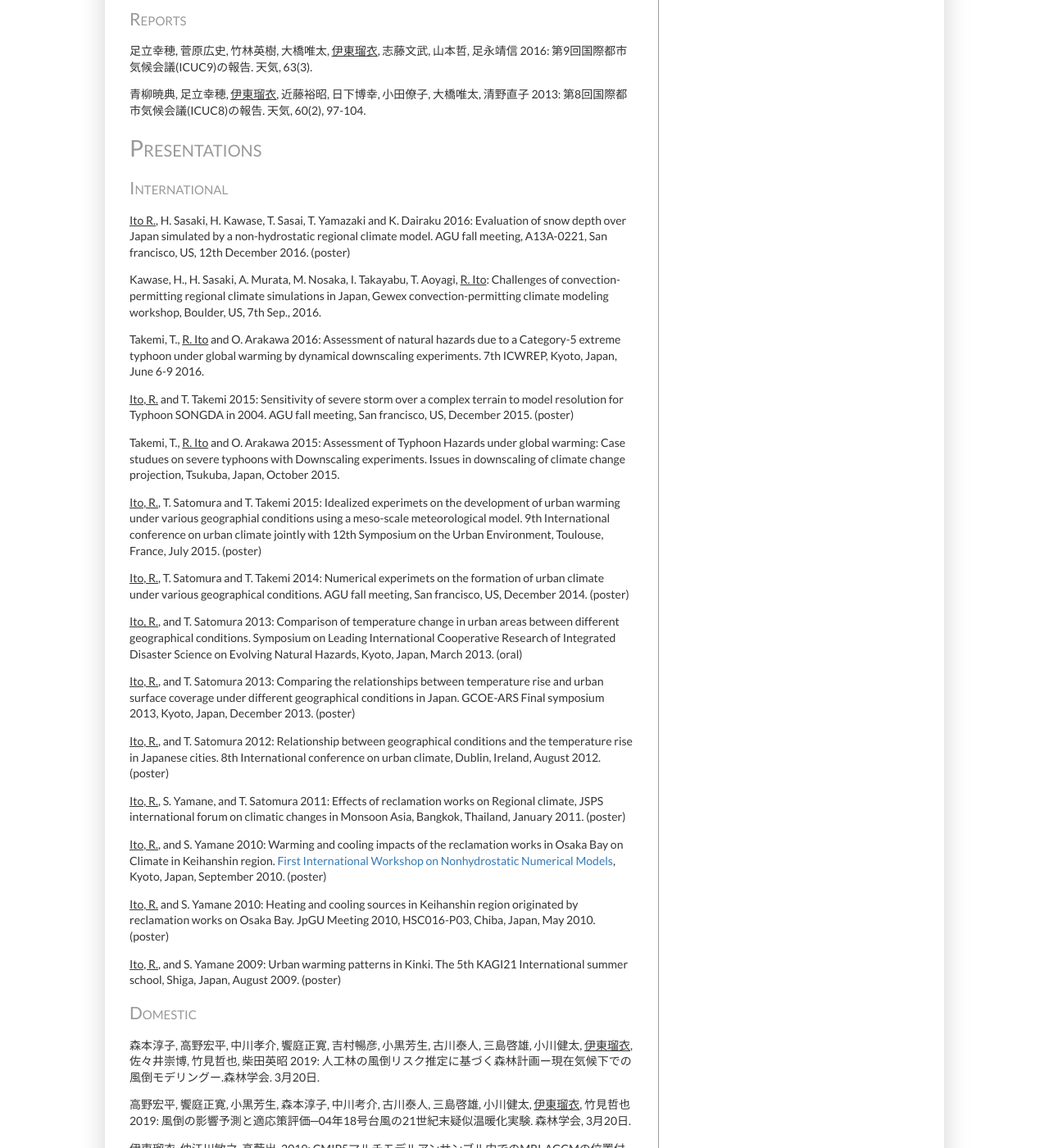
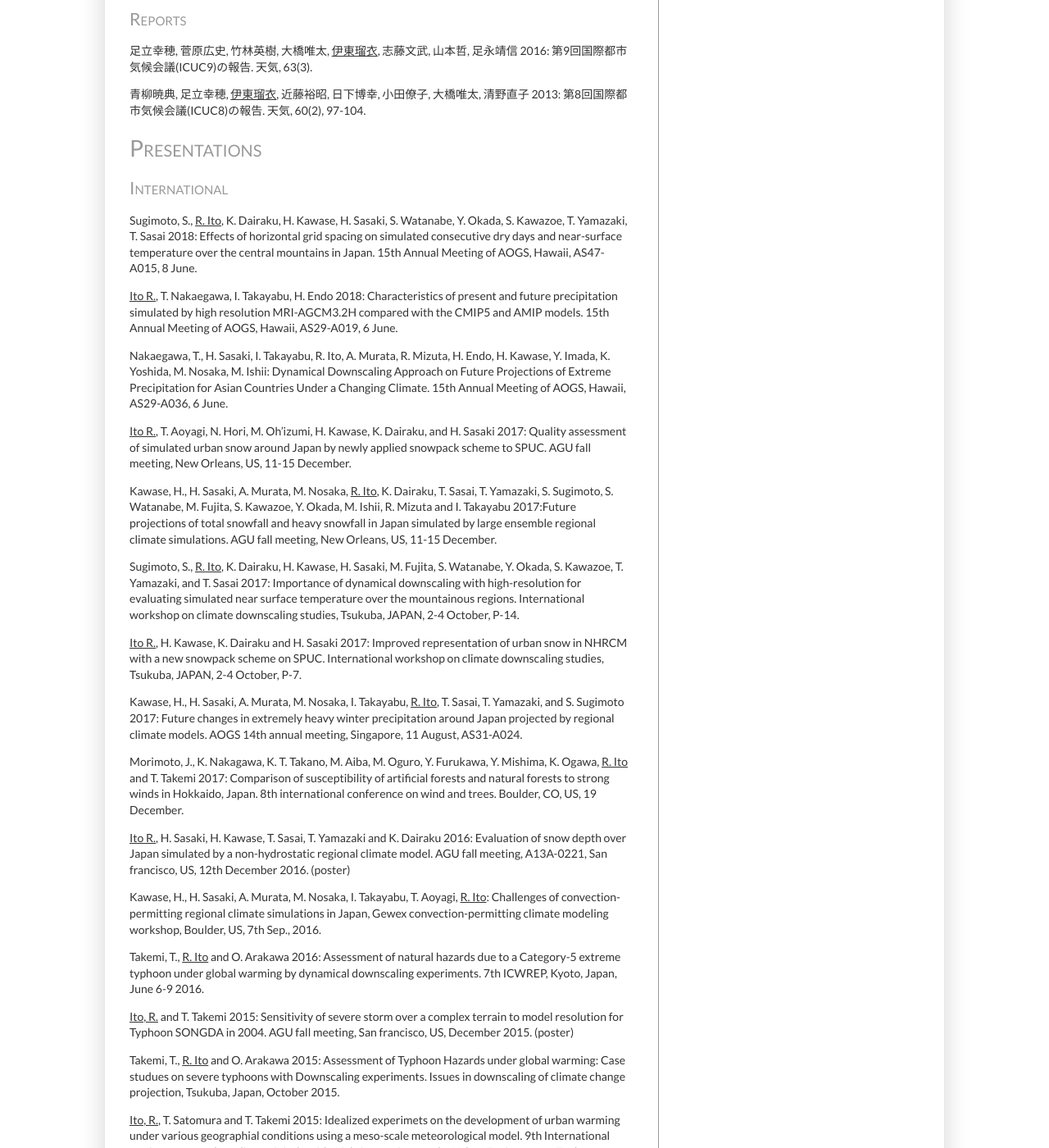
Before and after one commit to rui-climbiz/rui-climbiz.github.io, a Jekyll site: the page built from publications.html, in a window 1280 px wide and 1400 px high, scrolled down 1695 px. Shown: the whole window at 82% size. Built offline with Jekyll 4.4.1, drawn with Linux system fonts in a browser that asks for light colours.

Commit message:
Update publications.html

```diff
--- a/publications.html
+++ b/publications.html
@@ -32,6 +32,15 @@
 <p>青柳暁典, 足立幸穂, <u>伊東瑠衣</u>, 近藤裕昭, 日下博幸, 小田僚子, 大橋唯太, 清野直子 2013: 第8回国際都市気候会議(ICUC8)の報告. 天気, 60(2), 97-104.</p>
 <h1>Presentations</h1>
 <h2>International</h2>
+<p>Sugimoto, S., <u>R. Ito</u>, K. Dairaku, H. Kawase, H. Sasaki, S. Watanabe, Y. Okada, S. Kawazoe, T. Yamazaki, T. Sasai 2018: Effects of horizontal grid spacing on simulated consecutive dry days and near-surface temperature over the central mountains in Japan. 15th Annual Meeting of AOGS, Hawaii, AS47-A015, 8 June.</p>
+<p><u>Ito R.</u>, T. Nakaegawa, I. Takayabu, H. Endo 2018: Characteristics of present and future precipitation simulated by high resolution MRI-AGCM3.2H compared with the CMIP5 and AMIP models. 15th Annual Meeting of AOGS, Hawaii, AS29-A019, 6 June.</p>
+<p>Nakaegawa, T., H. Sasaki, I. Takayabu, R. Ito, A. Murata, R. Mizuta, H. Endo, H. Kawase, Y. Imada, K. Yoshida, M. Nosaka, M. Ishii: Dynamical Downscaling Approach on Future Projections of Extreme Precipitation for Asian Countries Under a Changing Climate. 15th Annual Meeting of AOGS, Hawaii, AS29-A036, 6 June.</p>
+<p><u>Ito R.</u>, T. Aoyagi, N. Hori, M. Oh’izumi, H. Kawase, K. Dairaku, and H. Sasaki 2017: Quality assessment of simulated urban snow around Japan by newly applied snowpack scheme to SPUC. AGU fall meeting, New Orleans, US, 11-15 December.</p>
+<p>Kawase, H., H. Sasaki, A. Murata, M. Nosaka, <u>R. Ito</u>, K. Dairaku, T. Sasai, T. Yamazaki, S. Sugimoto, S. Watanabe, M. Fujita, S. Kawazoe, Y. Okada, M. Ishii, R. Mizuta and I. Takayabu 2017:Future projections of total snowfall and heavy snowfall in Japan simulated by large ensemble regional climate simulations. AGU fall meeting, New Orleans, US, 11-15 December. </p>
+<p>Sugimoto, S., <u>R. Ito</u>, K. Dairaku, H. Kawase, H. Sasaki, M. Fujita, S. Watanabe, Y. Okada, S. Kawazoe, T. Yamazaki, and T. Sasai 2017: Importance of dynamical downscaling with high-resolution for evaluating simulated near surface temperature over the mountainous regions. International workshop on climate downscaling studies, Tsukuba, JAPAN, 2-4 October, P-14.</p>
+<p><u>Ito R.</u>, H. Kawase, K. Dairaku and H. Sasaki 2017: Improved representation of urban snow in NHRCM with a new snowpack scheme on SPUC. International workshop on climate downscaling studies, Tsukuba, JAPAN, 2-4 October, P-7.</p>
+<p>Kawase, H., H. Sasaki, A. Murata, M. Nosaka, I. Takayabu, <u>R. Ito</u>, T. Sasai, T. Yamazaki, and S. Sugimoto 2017: Future changes in extremely heavy winter precipitation around Japan projected by regional climate models. AOGS 14th annual meeting, Singapore, 11 August, AS31-A024. </p>
+<p>Morimoto, J., K. Nakagawa, K. T. Takano, M. Aiba, M. Oguro, Y. Furukawa, Y. Mishima, K. Ogawa, <u>R. Ito</u> and T. Takemi 2017: Comparison of susceptibility of artificial forests and natural forests to strong winds in Hokkaido, Japan. 8th international conference on wind and trees. Boulder, CO, US, 19 December.</p>
 <p><u>Ito R.</u>, H. Sasaki, H. Kawase, T. Sasai, T. Yamazaki and K. Dairaku 2016: Evaluation of snow depth over Japan simulated by a non-hydrostatic regional climate model. AGU fall meeting, A13A-0221, San francisco, US, 12th December 2016. (poster)</p>
 <p>Kawase, H., H. Sasaki, A. Murata, M. Nosaka, I. Takayabu, T. Aoyagi, <u>R. Ito</u>: Challenges of convection-permitting regional climate simulations in Japan, Gewex convection-permitting climate modeling workshop, Boulder, US, 7th Sep., 2016. </p>
 <p>Takemi, T., <u>R. Ito</u> and O. Arakawa 2016: Assessment of natural hazards due to a Category-5 extreme typhoon under global warming by dynamical downscaling experiments. 7th ICWREP, Kyoto, Japan, June 6-9 2016.</p>
```
